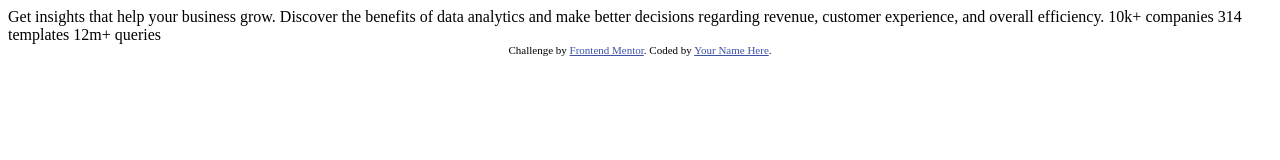
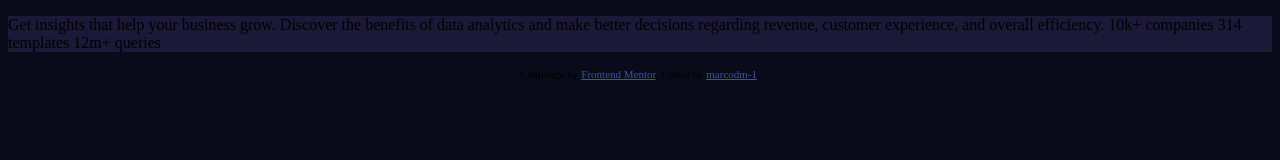
Before and after one commit to marco-dm1/Frontend-Mentor-Solutions, a plain HTML site: page Stats Preview Card Component/index.html in a window 1280 px wide. Drawn offline with Linux system fonts and the light colour scheme.

Commit message:
Initial project setup

```diff
--- a/Stats Preview Card Component/index.html
+++ b/Stats Preview Card Component/index.html
@@ -5,29 +5,35 @@
   <meta name="viewport" content="width=device-width, initial-scale=1.0"> <!-- displays site properly based on user's device -->
 
   <link rel="icon" type="image/png" sizes="32x32" href="./images/favicon-32x32.png">
-
   <title>Frontend Mentor | Stats preview card component</title>
-
   <!-- Feel free to remove these styles or customise in your own stylesheet 👍 -->
   <style>
     .attribution { font-size: 11px; text-align: center; }
     .attribution a { color: hsl(228, 45%, 44%); }
   </style>
+
+  <link rel="stylesheet" type="text/css" href="style.css">
 </head>
 <body>
+  <div class="mainCard">
+    <div class="cardLeft">
+    <p>Get insights that help your business grow.
 
-  Get insights that help your business grow.
+      Discover the benefits of data analytics and make better decisions regarding revenue, customer
+      experience, and overall efficiency.
 
-  Discover the benefits of data analytics and make better decisions regarding revenue, customer
-  experience, and overall efficiency.
+      10k+ companies
+      314 templates
+      12m+ queries</p>
+    </div>
+    <div class="cardRight">
 
-  10k+ companies
-  314 templates
-  12m+ queries
+    </div>
+  </div>
 
   <div class="attribution">
     Challenge by <a href="https://www.frontendmentor.io?ref=challenge" target="_blank">Frontend Mentor</a>.
-    Coded by <a href="#">Your Name Here</a>.
+    Coded by <a href="#">marcodm-1</a>.
   </div>
 </body>
 </html>
--- /dev/null
+++ b/Stats Preview Card Component/style.css
@@ -0,0 +1,12 @@
+body{
+    background-color: hsl(233, 47%, 7%);
+}
+
+.cardMain{
+    width: 80%;
+    height: 40%;
+}
+
+.cardLeft{
+    background-color: hsl(244, 38%, 16%);
+}
```
